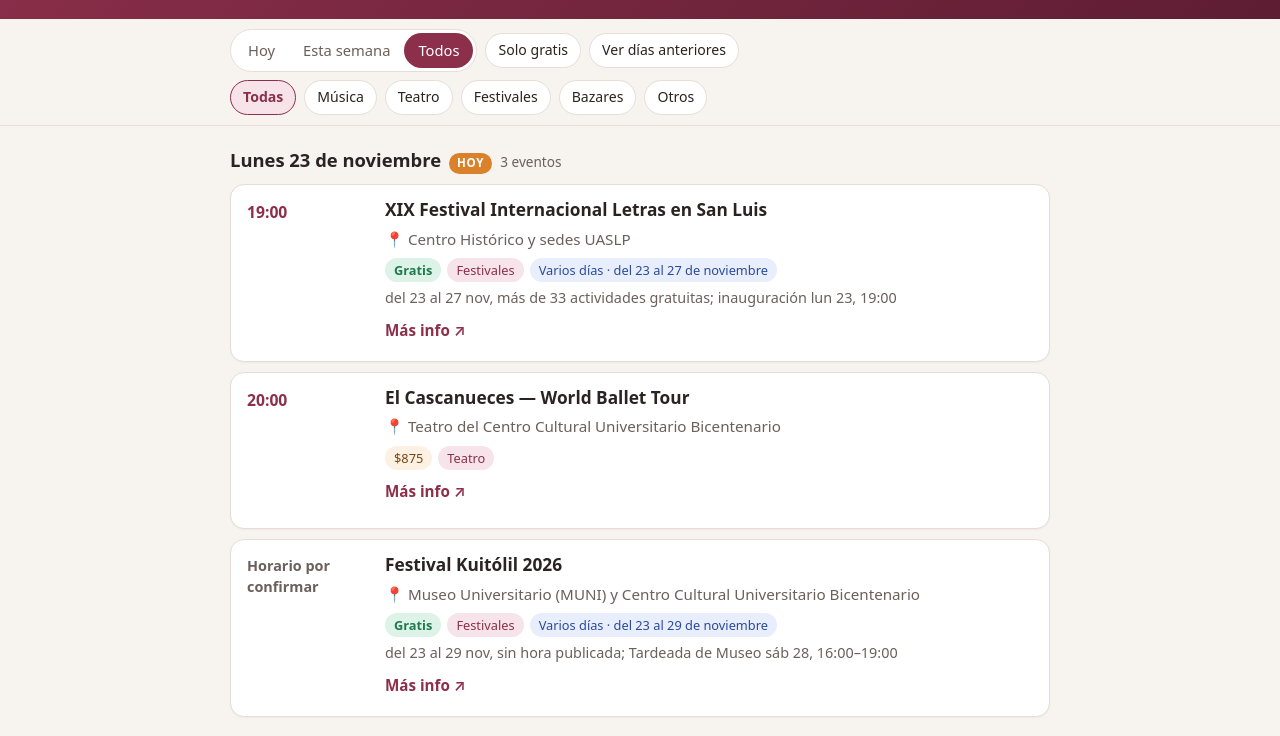
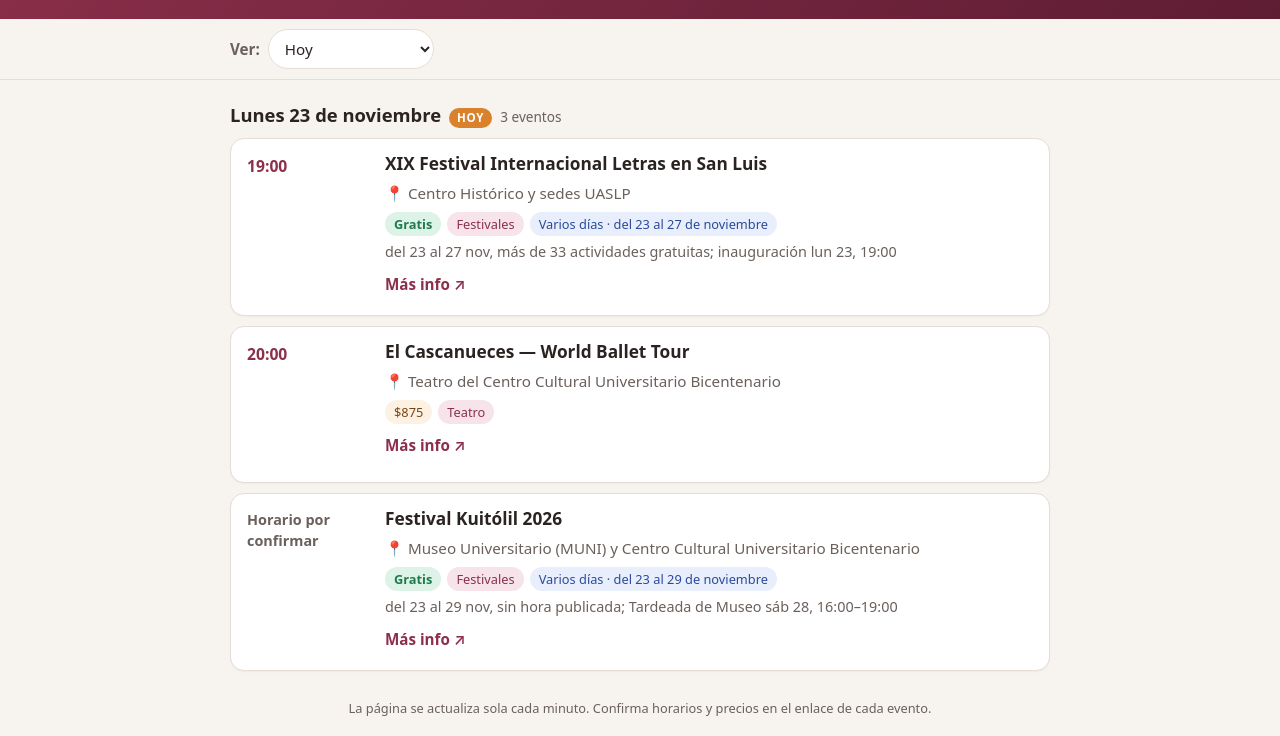
Before and after one commit to 456smd/SLP_Eventos, a plain HTML site: page index.html in a window 1280 px wide. Shown: the part 124-860 px from the top of the page. Drawn offline with Linux system fonts and the light colour scheme.

Commit message:
Selector por periodo: Hoy, semanas y meses

```diff
--- a/index.html
+++ b/index.html
@@ -63,6 +63,12 @@
   }
   .chip[aria-pressed="true"] { background: var(--primario-claro); border-color: var(--primario); color: var(--primario); font-weight: 600; }
   .chip.gratis[aria-pressed="true"] { background: var(--verde-claro); border-color: var(--verde); color: var(--verde); }
+  .etiqueta { font-weight: 600; color: var(--suave); font-size: .95rem; }
+  .selector {
+    border: 1px solid var(--borde); background: #fff; color: var(--texto);
+    padding: 8px 12px; border-radius: 999px; font: inherit; font-size: .95rem; cursor: pointer;
+    max-width: 100%;
+  }
   .chip:focus-visible, .segmentado button:focus-visible, a:focus-visible { outline: 3px solid var(--acento); outline-offset: 2px; }
   .separador { width: 1px; height: 22px; background: var(--borde); margin: 0 2px; }
 
@@ -121,18 +127,19 @@
   </div>
 </header>
 
-<nav class="filtros" aria-label="Filtros">
+<nav class="filtros" aria-label="Periodo">
   <div class="contenedor" style="padding-bottom:0">
     <div class="fila">
-      <div class="segmentado" role="group" aria-label="Periodo">
-        <button type="button" data-vista="hoy" aria-pressed="false">Hoy</button>
-        <button type="button" data-vista="semana" aria-pressed="false">Esta semana</button>
-        <button type="button" data-vista="todos" aria-pressed="true">Todos</button>
-      </div>
-      <button type="button" class="chip gratis" id="btnGratis" aria-pressed="false">Solo gratis</button>
-      <button type="button" class="chip" id="btnPasados" aria-pressed="false">Ver días anteriores</button>
+      <label class="etiqueta" for="selectorPeriodo">Ver:</label>
+      <select id="selectorPeriodo" class="selector" aria-label="Periodo">
+        <option value="hoy" selected>Hoy</option>
+        <option value="semana">Esta semana</option>
+        <option value="proxima">Próxima semana</option>
+        <option value="noviembre">Noviembre</option>
+        <option value="diciembre">Diciembre</option>
+        <option value="enero">Enero</option>
+      </select>
     </div>
-    <div class="fila" id="categorias" role="group" aria-label="Categorías"></div>
   </div>
 </nav>
 
@@ -159,7 +166,31 @@
     { id: 'otro', nombre: 'Otros' }
   ];
 
-  var estado = { vista: 'todos', gratis: false, categoria: 'todas', pasados: false };
+  var estado = { periodo: 'hoy' };   // vista inicial al entrar: Hoy
+  // Periodos del selector. Los meses son los que tienen eventos publicados:
+  // noviembre y diciembre de 2026, enero de 2027.
+  function periodoRango(periodo, hoy) {
+    var ini, fin;
+    if (periodo === 'hoy') { ini = hoy; fin = hoy; }
+    else if (periodo === 'semana') { ini = lunesDe(hoy); fin = sumarDias(ini, 6); }
+    else if (periodo === 'proxima') { ini = sumarDias(lunesDe(hoy), 7); fin = sumarDias(ini, 6); }
+    else if (periodo === 'noviembre') { ini = '2026-11-01'; fin = '2026-11-30'; }
+    else if (periodo === 'diciembre') { ini = '2026-12-01'; fin = '2026-12-31'; }
+    else if (periodo === 'enero') { ini = '2027-01-01'; fin = '2027-01-31'; }
+    else { ini = hoy; fin = hoy; }
+    if (fin < hoy) return null;               // periodo ya pasado
+    if (ini < hoy) ini = hoy;                  // no mostrar días pasados
+    return { ini: ini, fin: fin };
+  }
+  function tituloPeriodo(periodo, r) {
+    if (!r) return 'Sin eventos publicados';
+    if (periodo === 'hoy') return 'Hoy, ' + nombreDia(r.ini);
+    if (periodo === 'semana' || periodo === 'proxima') return 'Semana ' + rango(r.ini, r.fin, true);
+    if (periodo === 'noviembre') return 'Noviembre de 2026';
+    if (periodo === 'diciembre') return 'Diciembre de 2026';
+    if (periodo === 'enero') return 'Enero de 2027';
+    return 'Semana ' + rango(r.ini, r.fin, true);
+  }
   var ultimoTexto = null;
   var datos = null;
 
@@ -262,16 +293,6 @@
   }
 
   // ---------- render ----------
-  function semanaPublicada(eventos, hoy) {
-    if (!eventos.length) return null;
-    var ref = null;
-    for (var i = 0; i < eventos.length; i++) { if (finDe(eventos[i]) >= hoy) { ref = eventos[i].fecha; break; } }
-    if (!ref) ref = eventos[eventos.length - 1].fecha;
-    if (ref < hoy) ref = hoy;
-    var ini = lunesDe(ref);
-    return { ini: ini, fin: sumarDias(ini, 6) };
-  }
-
   function tarjeta(ev, enCurso) {
     var horaTxt = ev.hora ? (ev.hora_fin ? ev.hora + ' – ' + ev.hora_fin : ev.hora) : 'Horario por confirmar';
     var etiquetas = el('div', { clase: 'etiquetas' });
@@ -306,31 +327,24 @@
     if (!datos) return;
     var hoy = hoyISO();
     var eventos = datos.eventos;
-    var semana = semanaPublicada(eventos, hoy);
+    var r = periodoRango(estado.periodo, hoy);
 
-    document.getElementById('semana').textContent = semana
-      ? 'Semana ' + rango(semana.ini, semana.fin, true)
-      : 'Sin eventos publicados';
+    document.getElementById('semana').textContent = tituloPeriodo(estado.periodo, r);
     var act = document.getElementById('actualizado');
     var f = datos.actualizado ? new Date(datos.actualizado) : null;
     act.textContent = f && !isNaN(f) ? 'Actualizado: ' + f.toLocaleString('es-MX', { day: 'numeric', month: 'long', year: 'numeric', hour: '2-digit', minute: '2-digit' }) : '';
 
-    var filtrosExtra = estado.gratis || estado.categoria !== 'todas';
-    var pasa = function (ev) {
-      if (estado.gratis && !ev.gratis) return false;
-      if (estado.categoria !== 'todas' && ev.categoria !== estado.categoria) return false;
-      return true;
-    };
-
-    // Agrupar por día. Eventos de varios días ya iniciados y aún vigentes se muestran en "hoy" si se ocultan días pasados.
+    // Agrupar por día. Un evento de varios días que ya empezó y sigue vigente
+    // se muestra en el primer día visible del periodo, marcado "En curso".
     var porDia = {};
     var agregar = function (dia, ev, enCurso) { (porDia[dia] = porDia[dia] || []).push({ ev: ev, enCurso: enCurso }); };
-    eventos.forEach(function (ev) {
-      if (!pasa(ev)) return;
-      var ocultarPasado = !estado.pasados || estado.vista === 'hoy';
-      if (ev.fecha < hoy && finDe(ev) >= hoy && ocultarPasado) agregar(hoy, ev, true);
-      else agregar(ev.fecha, ev, false);
-    });
+    if (r) {
+      eventos.forEach(function (ev) {
+        if (finDe(ev) < r.ini || ev.fecha > r.fin) return; // fuera del periodo
+        var dia = ev.fecha < r.ini ? r.ini : ev.fecha;
+        agregar(dia, ev, ev.fecha < r.ini);
+      });
+    }
     Object.keys(porDia).forEach(function (d) {
       porDia[d].sort(function (a, b) {
         var x = a.ev, y = b.ev;
@@ -339,24 +353,9 @@
       });
     });
 
-    // Días a mostrar
+    // Días a mostrar: todos los del periodo seleccionado.
     var dias = [];
-    if (estado.vista === 'hoy') {
-      dias = [hoy];
-    } else {
-      var ini, fin;
-      if (estado.vista === 'semana' && semana) { ini = semana.ini; fin = semana.fin; }
-      else if (eventos.length) {
-        ini = eventos[0].fecha; fin = eventos[0].fecha;
-        eventos.forEach(function (ev) { if (ev.fecha < ini) ini = ev.fecha; if (ev.fecha > fin) fin = ev.fecha; });
-        if (porDia[hoy] && hoy > fin) fin = hoy;
-        if (porDia[hoy] && hoy < ini) ini = hoy;
-      }
-      if (ini) {
-        if (!estado.pasados && ini < hoy) ini = hoy;
-        for (var d = ini, n = 0; d <= fin && n < 400; d = sumarDias(d, 1), n++) dias.push(d);
-      }
-    }
+    if (r) for (var d = r.ini, n = 0; d <= r.fin && n < 400; d = sumarDias(d, 1), n++) dias.push(d);
 
     var cont = document.getElementById('agenda');
     cont.textContent = '';
@@ -364,56 +363,27 @@
     dias.forEach(function (dia) {
       var lista = porDia[dia] || [];
       total += lista.length;
-      if (!lista.length && (filtrosExtra && estado.vista !== 'hoy')) return; // con filtros, ocultar días vacíos
       var h2 = el('h2', null, nombreDia(dia));
       if (dia === hoy) h2.appendChild(el('span', { clase: 'hoy', texto: 'Hoy' }));
       if (lista.length) h2.appendChild(el('span', { clase: 'cuenta', texto: lista.length === 1 ? '1 evento' : lista.length + ' eventos' }));
-      var sec = el('section', { clase: 'dia' + (dia < hoy ? ' pasado' : ''), 'aria-label': nombreDia(dia) }, h2);
+      var sec = el('section', { clase: 'dia', 'aria-label': nombreDia(dia) }, h2);
       if (lista.length) lista.forEach(function (x) { sec.appendChild(tarjeta(x.ev, x.enCurso)); });
       else sec.appendChild(el('p', { clase: 'vacio', texto: dia === hoy ? 'Hoy no hay eventos publicados.' : 'Sin eventos publicados para este día.' }));
       cont.appendChild(sec);
     });
 
-    if (!total && !(estado.vista === 'hoy' && !filtrosExtra)) {
-      var msg = filtrosExtra ? 'No hay eventos que coincidan con los filtros seleccionados.' :
-        (dias.length ? 'No hay eventos publicados en este periodo.' : 'No hay eventos próximos publicados. Activa “Ver días anteriores” para ver los pasados.');
-      var vacio = el('div', { clase: 'vacio', style: 'margin-top:18px' }, msg + ' ');
-      if (filtrosExtra) {
-        var b = el('button', { type: 'button', clase: 'boton-texto', texto: 'Quitar filtros' });
-        b.addEventListener('click', function () { estado.gratis = false; estado.categoria = 'todas'; actualizarControles(); render(); });
-        vacio.appendChild(b);
-      }
+    if (!total) {
+      var vacio = el('div', { clase: 'vacio', style: 'margin-top:18px', texto: 'No hay eventos publicados en este periodo.' });
       cont.insertBefore(vacio, cont.firstChild);
     }
   }
 
   // ---------- controles ----------
-  function actualizarControles() {
-    document.querySelectorAll('[data-vista]').forEach(function (b) { b.setAttribute('aria-pressed', String(b.dataset.vista === estado.vista)); });
-    document.getElementById('btnGratis').setAttribute('aria-pressed', String(estado.gratis));
-    var bp = document.getElementById('btnPasados');
-    bp.setAttribute('aria-pressed', String(estado.pasados));
-    bp.textContent = estado.pasados ? 'Ocultar días anteriores' : 'Ver días anteriores';
-    document.querySelectorAll('[data-cat]').forEach(function (b) { b.setAttribute('aria-pressed', String(b.dataset.cat === estado.categoria)); });
-  }
-
-  var cats = document.getElementById('categorias');
-  CATEGORIAS.forEach(function (c) {
-    var b = el('button', { type: 'button', clase: 'chip', 'data-cat': c.id, 'aria-pressed': 'false', texto: c.nombre });
-    cats.appendChild(b);
-  });
-  document.addEventListener('click', function (e) {
-    var t = e.target.closest('button');
-    if (!t) return;
-    if (t.dataset.vista) estado.vista = t.dataset.vista;
-    else if (t.dataset.cat) estado.categoria = t.dataset.cat;
-    else if (t.id === 'btnGratis') estado.gratis = !estado.gratis;
-    else if (t.id === 'btnPasados') estado.pasados = !estado.pasados;
-    else return;
-    actualizarControles();
+  // Un solo selector de periodo; "Hoy" es la vista inicial al entrar.
+  document.getElementById('selectorPeriodo').addEventListener('change', function (e) {
+    estado.periodo = e.target.value;
     render();
   });
-  actualizarControles();
 
   cargar();
   setInterval(cargar, INTERVALO_MS);
```
